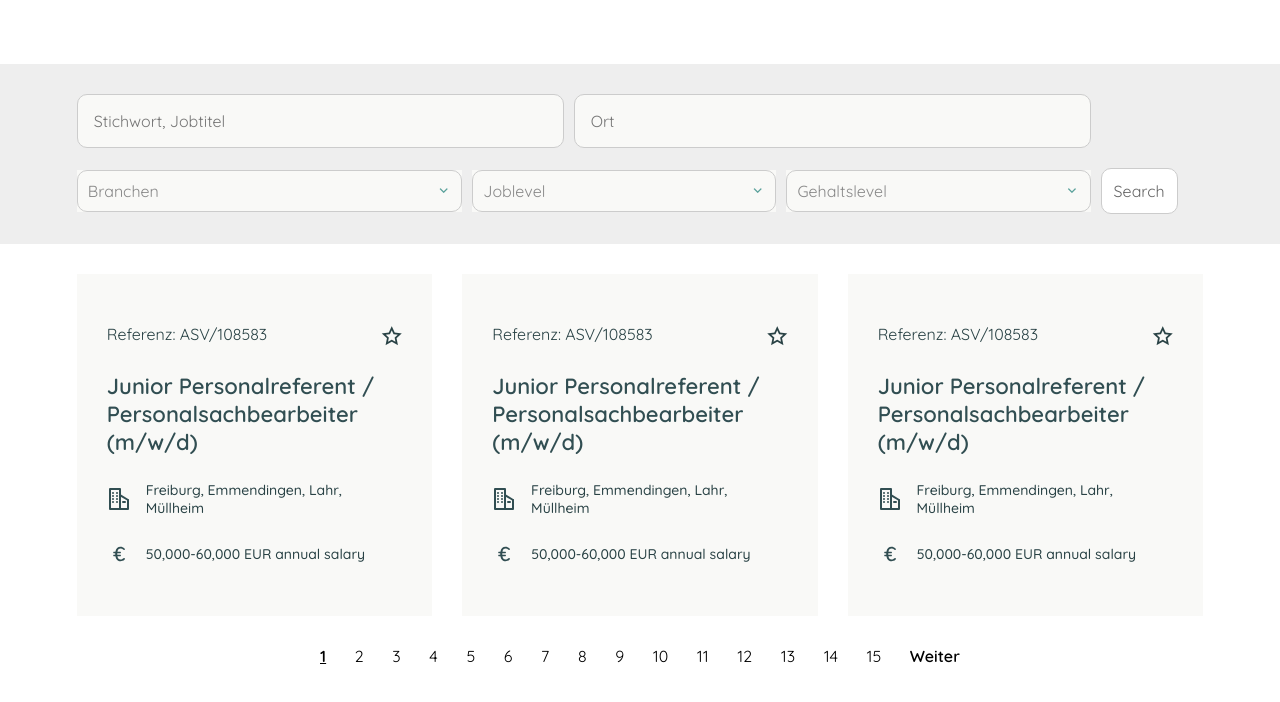
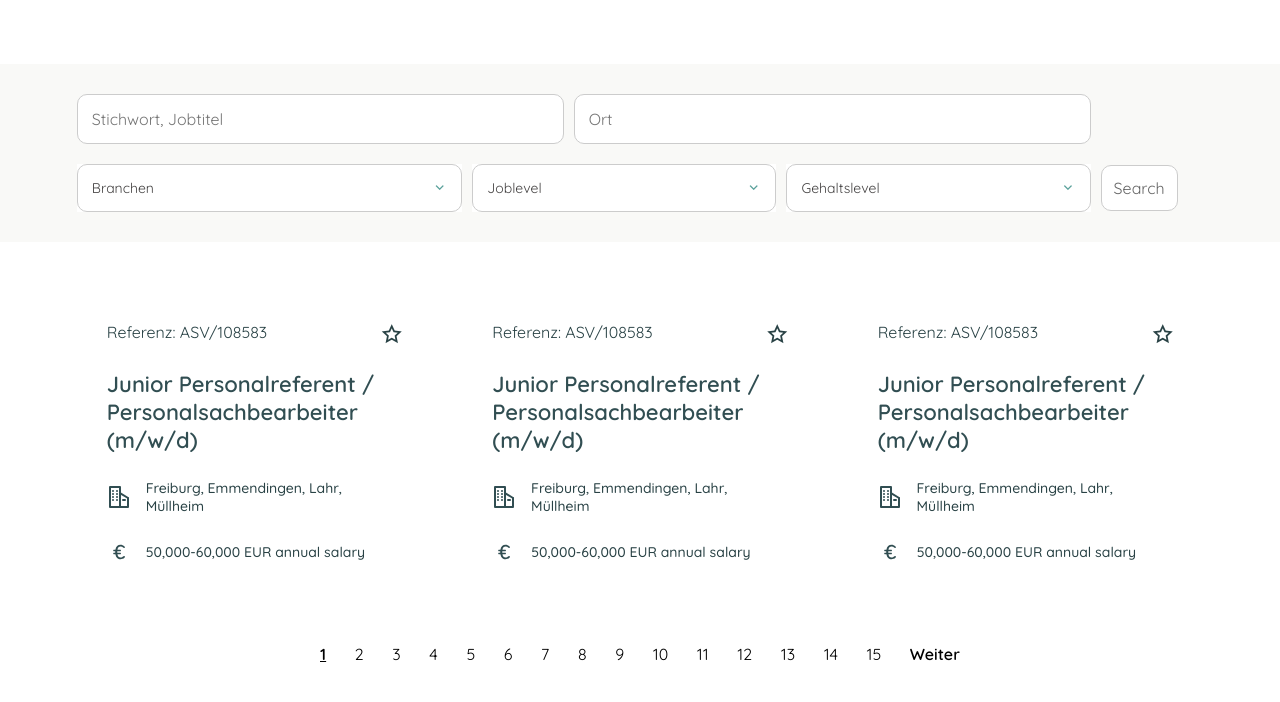
Before and after one commit to DawoodSaeed/fiverr-search, a plain HTML site: page index.html in a window 1280 px wide. Drawn offline with nearby package versions, Linux system fonts and the light colour scheme.

Commit message:
MInor Changes

```diff
--- a/styles/index.css
+++ b/styles/index.css
@@ -21,18 +21,18 @@ body {
     --primary: #58a09a;
     --border-color: #ccc;
     --border-radius: 10px;
-    --bg-color: #f9f9f7;
+    --bg-color: #fff;
     --star-color-hover: yellow;
 }
 
 .input-fields {
-    background-color: #eee;
+    background-color: #f9f9f7;
     margin-top: 5vw;
     padding: 30px 6vw;
 }
 
 .form-control {
-    padding: 16px;
+    padding: 14px;
     border-radius: var(--border-radius);
     border: 1px solid var(--border-color);
     font: inherit;
@@ -107,13 +107,18 @@ body {
 .dropdown>div:first-child {
     cursor: pointer;
     background-color: var(--bg-color);
-    padding: 10px;
+    padding: 14px;
     border: 1px solid var(--border-color);
     border-radius: var(--border-radius);
     display: flex;
     justify-content: space-between;
     align-items: center;
     color: #888;
+}
+
+.dropdown>div:first-child p{
+  font-size: 14px;
+  color: #454343;
 }
 
 .dropdown i {
@@ -127,7 +132,7 @@ body {
     position: absolute;
     display: flex;
     flex-direction: column;
-    background-color: var(--bg-color);
+    background-color: #f9f9f7;
     width: 100%;
     display: none;
     transition: all 0.5s ease;
```
